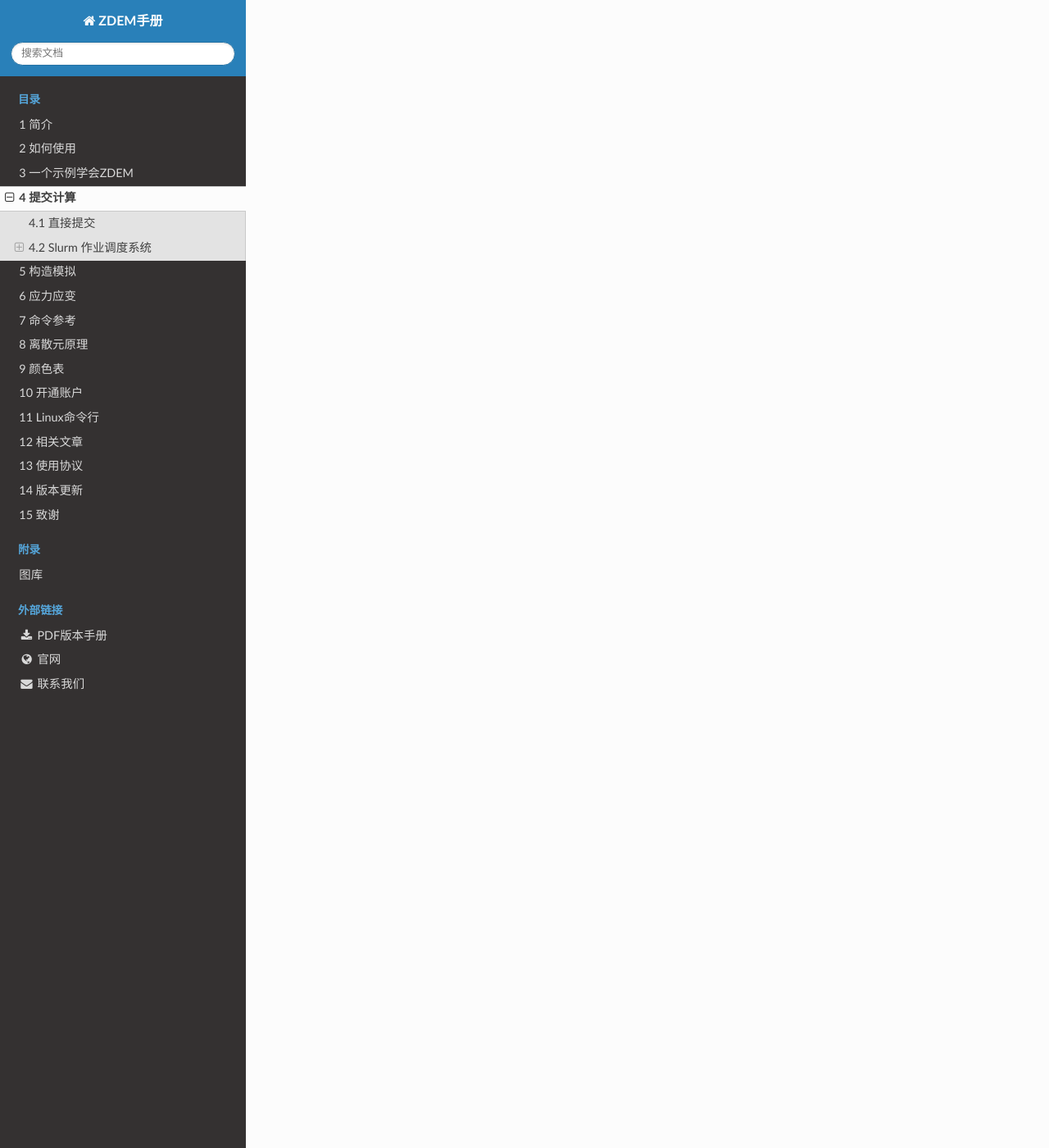
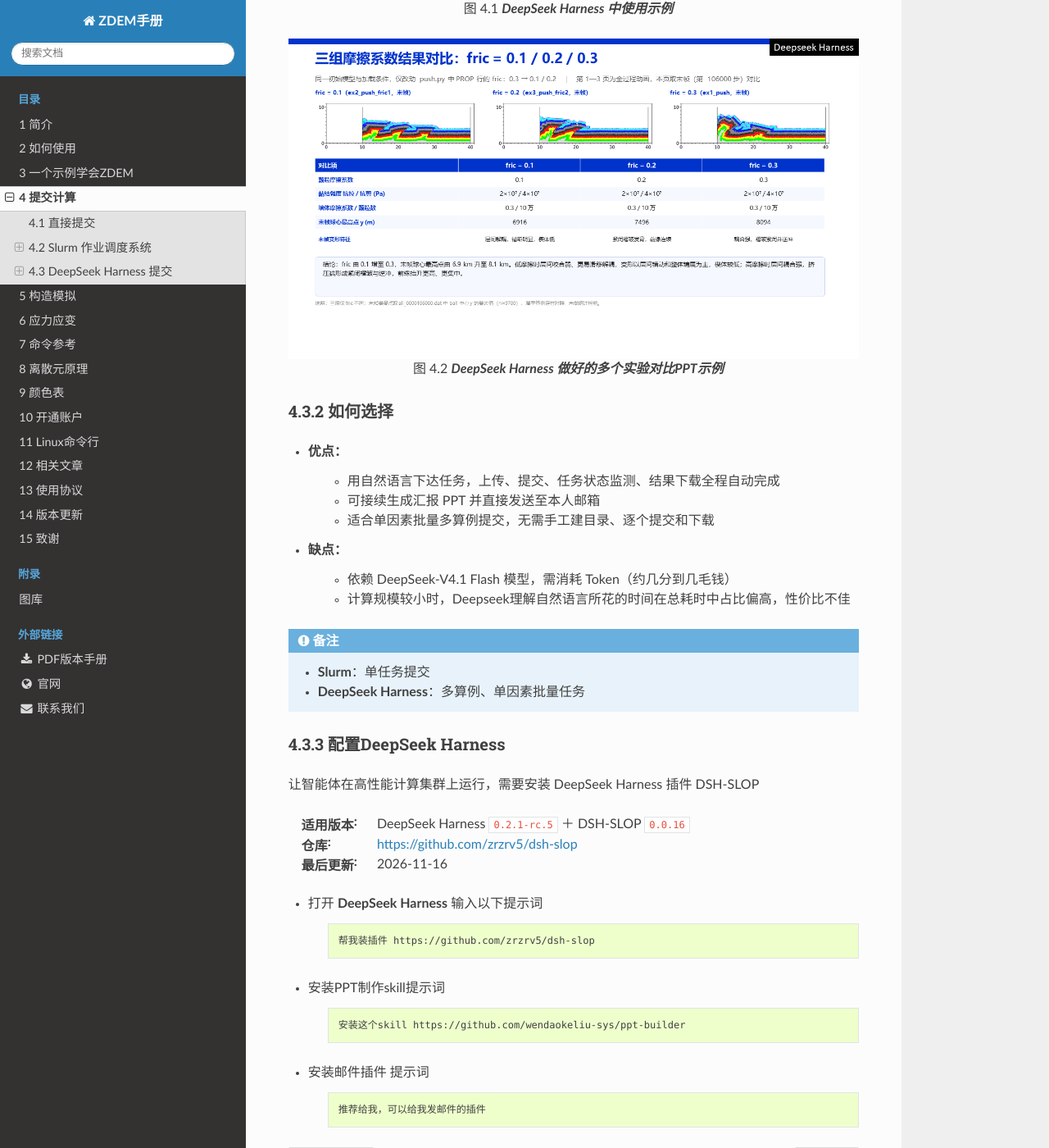
Before and after one commit to geovbox/zdem_doc, a Sphinx documentation site: the page built from source/clac/index.rst, in a window 1280 px wide and 1400 px high, scrolled down 5489 px. Shown: the whole window at 82% size. Built offline with Sphinx 7.4.7 and the Read the Docs theme 3.1.0, drawn with Linux system fonts in a browser that asks for light colours; comment, search, counter and statistics services are not loaded; some of the changed text lies outside the part shown.

Commit message:
add dsh-slop install, update papers

```diff
--- a/source/clac/index.rst
+++ b/source/clac/index.rst
@@ -94,3 +94,100 @@ SLURM （Simple Linux Utility for Resource Management）是一种可扩展的工
 .. seealso::
 
     Slurm更多介绍 https://docs.hpc.sjtu.edu.cn/job/slurm.html
+
+
+DeepSeek Harness 提交
+=====================
+
+在 DeepSeek Harness 中安装超算远程连接插件 `DSH-SLOP <https://github.com/zrzrv5/dsh-slop>`_，你就可以使用如下自然语言控制计算任务：
+
+    .. only:: html
+
+       .. figure:: /clac/ZDEM@harness-1提交计算示例11月14日.gif
+          :width: 100%
+          :align: center
+
+
+
+提示词示例
+----------
+
+提示词示例1
+
+::
+
+    把 ex1_small2 上传、提交并登记追踪；计算完成后把结果下载到本地，
+    注意只下载 jpg 和 gif 图片，本地目录结构要与远程保持一致。
+    再把 jpg + gif + 模拟参数做成 1 页 PPT，做好后发到我的邮箱。
+
+提示词示例2
+
+::
+
+    我要分析颗粒摩擦系数fric对构造变形过程的影响，你在ex1_small2的基础上，
+    创建ex1_small3文件夹，对应修改push.py中的fric为0.0，
+    把这个文件夹传上去、提交并登记追踪，计算完成后，把结果下载到本地，注意只下载jpg和gif图片，
+    本地目录结构保证和远程一致。
+    把ex1_small2和ex1_small3这两个实验的jpg+gif+模拟参数做成2页实验结果对比PPT，
+    把做好的这个PPT发我邮箱。
+
+
+.. figure:: /clac/deekseekharness-example1-2.png
+  :width: 100%
+  :align: center
+
+  **DeepSeek Harness 中使用示例**
+
+.. figure:: /clac/20261114李长圣@地大武汉3-harness.png
+  :width: 100%
+  :align: center
+
+  **DeepSeek Harness 做好的多个实验对比PPT示例**
+
+
+如何选择
+--------
+
+- 优点：
+    * 用自然语言下达任务，上传、提交、任务状态监测、结果下载全程自动完成
+    * 可接续生成汇报 PPT 并直接发送至本人邮箱
+    * 适合单因素批量多算例提交，无需手工建目录、逐个提交和下载
+
+- 缺点：
+    * 依赖 DeepSeek-V4.1 Flash 模型，需消耗 Token（约几分到几毛钱）
+    * 计算规模较小时，Deepseek理解自然语言所花的时间在总耗时中占比偏高，性价比不佳
+
+.. note::
+
+    - **Slurm**：单任务提交
+    - **DeepSeek Harness**：多算例、单因素批量任务
+
+
+
+配置DeepSeek Harness
+----------------------
+
+让智能体在高性能计算集群上运行，需要安装 DeepSeek Harness 插件 DSH-SLOP
+
+:适用版本: DeepSeek Harness ``0.2.1-rc.5`` ＋ DSH-SLOP ``0.0.16``
+:仓库: https://github.com/zrzrv5/dsh-slop
+:最后更新: 2026-11-16
+
+- 打开 **DeepSeek Harness** 输入以下提示词
+
+    .. code-block:: text
+
+       帮我装插件 https://github.com/zrzrv5/dsh-slop
+
+
+- 安装PPT制作skill提示词
+
+    .. code-block:: text
+
+       安装这个skill https://github.com/wendaokeliu-sys/ppt-builder
+
+- 安装邮件插件	提示词
+
+    .. code-block:: text
+
+       推荐给我，可以给我发邮件的插件
--- a/source/index.rst
+++ b/source/index.rst
@@ -1,4 +1,4 @@
-ZDEM手册 2.2
+ZDEM手册 2.4
 ############
 
 欢迎来到 `离散元 <https://geovbox.com>`_ 的世界。
--- a/source/papers.rst
+++ b/source/papers.rst
@@ -54,6 +54,10 @@
 32. 宋亮,李长圣,范昱林,等.先存断层对准噶尔盆地西北缘哈山构造带变形的影响:来自离散元数值模拟的启示[J].东华理工大学学报(自然科学版),2025,48(06):563-573.
 33. 赵佳琦,程晓敢,陈维力,等.库车坳陷克拉苏构造带中段盐下逆掩推覆带特征与数值模拟[J].地球科学,2026,51(01):317-328.
 34. 罗浩渝,杨克基,申林,等.库车坳陷北部构造带分段差异变形及其主控因素[J].地质科学,2025,60(03):619-634.
+35. Liu, J., Rao, G., Bai, S., Xiong, X., Zhang, J., Yang, W., Yin, C., Zhong, Y., Tang, P., Qiu, J., Gao, L., 2025. Structural analysis and numerical modeling of multi-stage tectonic deformation in the Ziliujing anticline, SW Sichuan Basin, China: Implications for deformation propagation in salt-bearing fold-and-thrust belts. Tectonophysics 908, 230760. https://doi.org/10.1016/j.tecto.2025.230760
+36. `Maomao Wang, Philip M. Barnes, Demian Saffer, Gregory F. Moore, Haoran Ma, Ming Wang, Jinbao Su (2025). Effects of incoming polygonal fault systems on subduction zone and slow slip behavior. Science Advances , 11(27), eadu4227. <https://www.science.org/doi/epdf/10.1126/sciadv.adu4227>`_
+37. Yang, W., Rao, G., Tang, P., Zhu, C., Wang, R., 2025. Discrete-element numerical simulations of thrust-related folding: Insights into back-limb deformation. Journal of Structural Geology 197, 105442. https://doi.org/10.1016/j.jsg.2025.105442
+38. Zheng, J., Wu, Z., Tang, X., He, X., Liu, Y., Yan, J., & Miocic, J. M. (2026). Inherited fault angle control on basin inversion structures in the East China Sea: Insights from numerical simulations. Tectonics, 45, e2025TC009335. https://doi.org/10.1029/2025TC009335
 
 
 本硕博
```
Also changed, not shown: source/clac/20261114李长圣@地大武汉3-harness.png (added), source/clac/deekseekharness-example1-2.png (added), source/clac/images/fig-a-one-line.png (added), source/clac/images/fig-b-prompt.png (added), source/clac/images/fig-c-verify.png (added), 1 other file.
